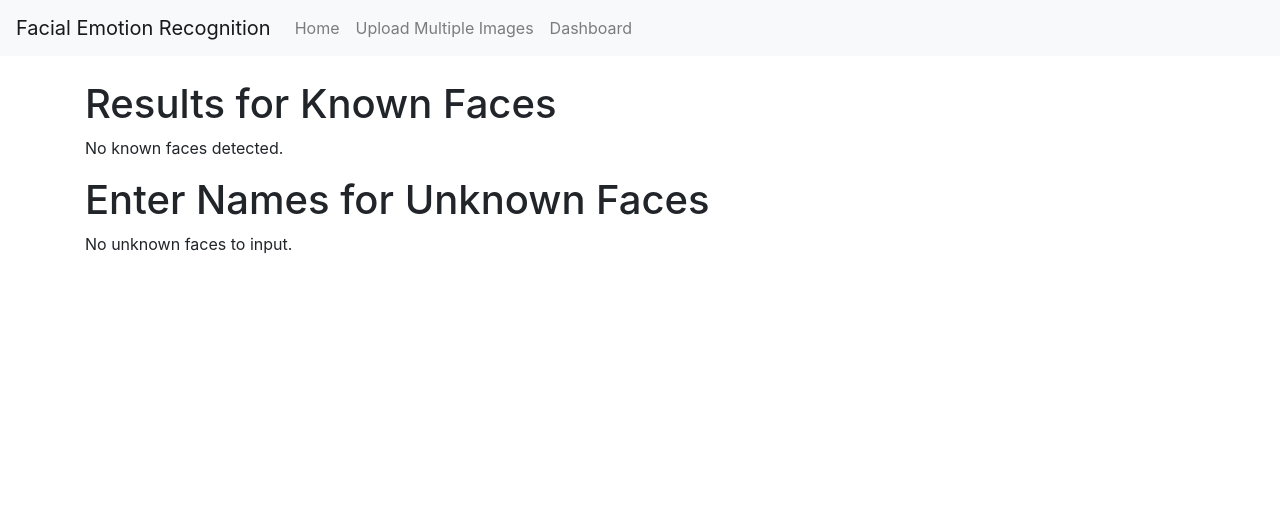
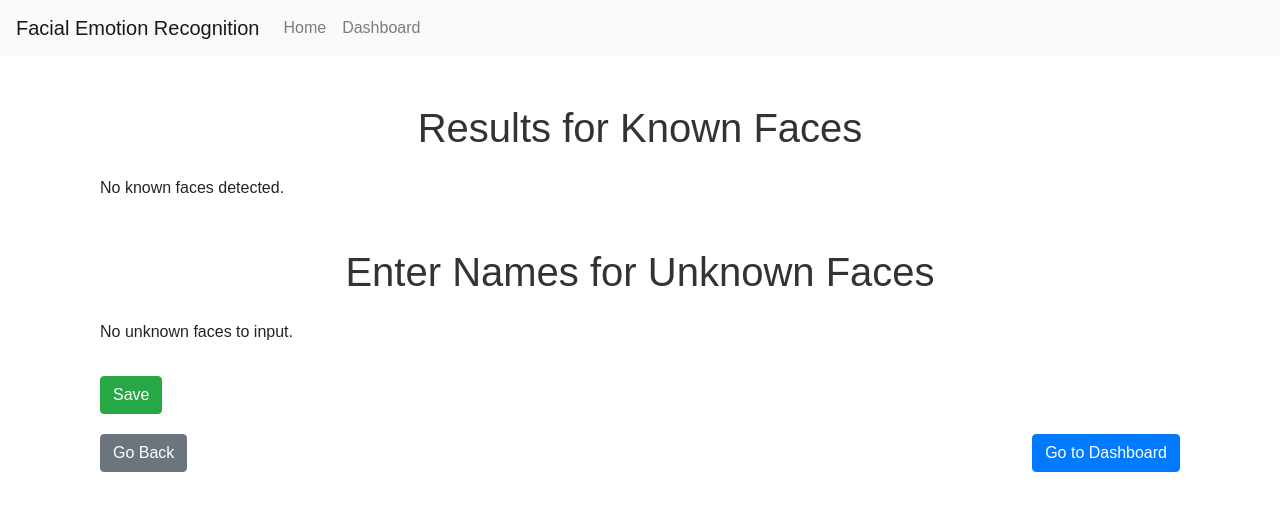
Before and after one commit to Fikei1151/face_recognition_system, a Flask app: template templates/show_faces_multi.html in a window 1280 px wide. Shown: the top 511 px of the page. Run offline with Flask 3, Linux system fonts and the light colour scheme; the template is opened without the code that fills it, so the values that code supplies are empty; some libraries are stand-ins or nearby versions.

Commit message:
dash lay

```diff
--- a/app.py
+++ b/app.py
@@ -505,6 +505,13 @@ def generate_dashboard_layout():
     )
     return layout
 
+def extract_emotion_type(emotion_with_percentage):
+    # ตัดส่วนที่เป็นเปอร์เซ็นต์ออกจากประเภทอารมณ์
+    if "(" in emotion_with_percentage:
+        return emotion_with_percentage.split(" (")[0]  # เก็บเฉพาะประเภทอารมณ์
+    return emotion_with_percentage
+
+
 
 # Function to calculate the dominant emotion for each day
 def calculate_dominant_emotion(data):
@@ -529,14 +536,6 @@ def calculate_dominant_emotion(data):
         dominant_emotions[day] = max(set(emotions), key=emotions.count)
 
     return dominant_emotions
-
-
-def extract_emotion_type(emotion_with_percentage):
-    # ตัดส่วนที่เป็นเปอร์เซ็นต์ออกจากประเภทอารมณ์
-    if "(" in emotion_with_percentage:
-        return emotion_with_percentage.split(" (")[0]  # เก็บเฉพาะประเภทอารมณ์
-    return emotion_with_percentage
-
 
 @dash_app.callback(
     [
--- a/templates/layout.html
+++ b/templates/layout.html
@@ -15,9 +15,6 @@
                     <a class="nav-link" href="/">Home</a>
                 </li>
                 <li class="nav-item">
-                    <a class="nav-link" href="/upload_multiple_page">Upload Multiple Images</a>
-                </li>
-                <li class="nav-item">
                     <a class="nav-link" href="/dashboard">Dashboard</a>
                 </li>
             </ul>
--- a/templates/show_faces_multi.html
+++ b/templates/show_faces_multi.html
@@ -2,45 +2,108 @@
 {% block content %}
 <!DOCTYPE html>
 <html lang="en">
+
 <head>
     <meta charset="UTF-8">
     <meta http-equiv="X-UA-Compatible" content="IE=edge">
-    <meta name="viewport" content="width=device-width, initial-scale=1.0">
     <title>Show Faces</title>
+    <link rel="stylesheet" href="https://maxcdn.bootstrapcdn.com/bootstrap/4.0.0/css/bootstrap.min.css">
+    <style>
+        body {
+            font-family: Arial, sans-serif;
+        }
+        h1 {
+            color: #333;
+        }
+        .face-section {
+            margin-bottom: 30px;
+        }
+        .face-item {
+            display: flex;
+            align-items: center;
+            margin-bottom: 20px;
+        }
+        .face-item img {
+            width: 200px;
+            height: auto;
+            margin-right: 20px;
+            margin-top: 20px;
+        }
+        .form-group {
+            margin-bottom: 15px;
+        }
+        .form-group input[type="text"] {
+            padding: 8px;
+            width: calc(100% - 100px);
+        }
+        button {
+            background-color: #4CAF50;
+            color: white;
+            padding: 10px 20px;
+            border: none;
+            cursor: pointer;
+            border-radius: 5px;
+        }
+        button:hover {
+            background-color: #45a049;
+        }
+    </style>
 </head>
+
 <body>
-    <h1>Results for Known Faces</h1>
+    <div class="container mt-5">
+        <h1 class="text-center mb-4">Results for Known Faces</h1>
         {% if faces %}
-        <ul>
+            <div>
                 {% for face in faces %}
-            <li>
-                Name: {{ face.name }} - Emotion: {{ face.emotion }} <br>
-                <img src="{{ face.image_path }}" alt="Face Image" style="width:100px;">
-            </li>
+                    <div class="face-item">
+                        <img src="{{ face.image_path }}" alt="Face Image">
+                        <div>
+                            <p><strong>Name:</strong> {{ face.name }}</p>
+                            <p><strong>Emotion:</strong> {{ face.emotion }}</p>
+                        </div>
+                    </div>
                 {% endfor %}
-        </ul>
+            </div>
         {% else %}
             <p>No known faces detected.</p>
         {% endif %}
+    </div>
 
-    <h1>Enter Names for Unknown Faces</h1>
+    <div class="container mt-5">
+        <h1 class="text-center mb-4">Enter Names for Unknown Faces</h1>
+        <form action="{{ url_for('save_person') }}" method="POST"">
             {% if unknown_faces %}
-        <form action="{{ url_for('save_person') }}" method="POST">
                 {% for face in unknown_faces %}
-            <div>
+                    <div class="form-group">
                         <label for="name">Enter name for this face:</label>
-                <input type="text" name="name" required>
+                        <input type="text" name="name" class="form-control" required>
                         <input type="hidden" name="encoding" value="{{ face.encoding }}">
                         <input type="hidden" name="image_path" value="{{ face.image_path }}">
-                <img src="{{ face.image_path }}" alt="Unknown Face" style="width:100px;">
+                        <div class="face-item">
+                            <img src="{{ face.image_path }}" alt="Unknown Face">
+                        </div>
                     </div>
                 {% endfor %}
-        <button type="submit">Save</button>
-        </form>
             {% else %}
                 <p>No unknown faces to input.</p>
             {% endif %}
+
+            <button type="submit" class="btn btn-success mt-3">Save</button>
+
+        </form>
+        <!-- ปุ่มอัปเดตชื่อและปุ่มกลับไปหน้าที่แล้ว -->
+        <div class="d-flex justify-content-between", style="margin-top: 20px;">
+            <a href="javascript:history.back()" class="btn btn-secondary">Go Back</a>
+            <a href="/dashboard/" class="btn btn-primary">Go to Dashboard</a>
+        </div>
+    </div>
+
+    <!-- Bootstrap JS -->
+    <script src="https://code.jquery.com/jquery-3.2.1.slim.min.js"></script>
+    <script src="https://cdnjs.cloudflare.com/ajax/libs/popper.js/1.11.0/umd/popper.min.js"></script>
+    <script src="https://maxcdn.bootstrapcdn.com/bootstrap/4.0.0/js/bootstrap.min.js"></script>
 </body>
+
 </html>
-
 {% endblock %}
```
Also changed, not shown: static/uploads/-.jpg (added), static/uploads/Elon_Musk_Royal_Society.webp (added), static/uploads/IMG_6706.jpg (added), static/uploads/Pita_Limjaroenrat_October_2023.jpg (added), static/uploads/e517dfb3-87db-4edb-ad5b-2a7ca410bd23.jpeg (added), static/uploads/e8941542-3d47-4f4f-a40e-1425fd9ce66f.jpeg (added), static/uploads/images.jpeg (added), static/uploads/webcam_image.png (added). Lines whose indentation alone changed are shown as unchanged.
